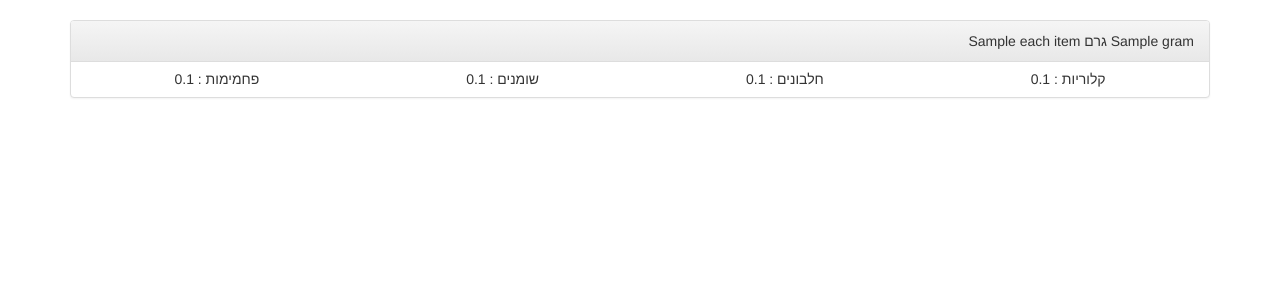
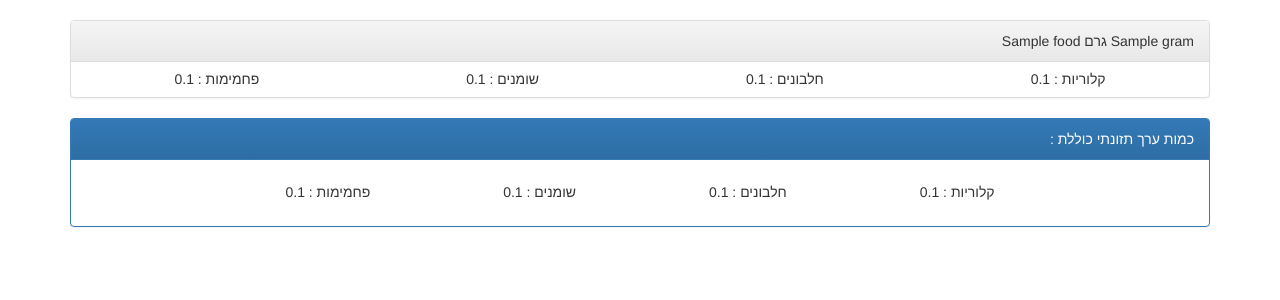
Before and after one commit to Thecink09/Calculate_Diet, a Flask app: template src/templates/list/get_list.html in a window 1280 px wide. Shown: the part 52-352 px from the top of the page. Run offline with Flask 2, Linux system fonts and the light colour scheme; the template is opened without the code that fills it: most values are stand-ins (such as "Sample title", 1, 10 or a date in 2020); some libraries are stand-ins or nearby versions.

Commit message:
added result to private diets

```diff
--- a/src/modules/diet_list/views.py
+++ b/src/modules/diet_list/views.py
@@ -57,8 +57,7 @@
 @decorators.requires_login
 def get_list(list_id):
     user_list = DietList.get_list(list_id)
-    list_of_food = Utils.get_food_list(user_list.list_of_food)
-    return render_template("list/get_list.html", diet_list=list_of_food)
+    return render_template("list/get_list.html", user_list=user_list)
 
 
 @list_blueprint.route("save", methods=["POST"])
@@ -80,8 +79,7 @@
 def edit_list(list_id):
     # give the user a page with the list items
     user_list = DietList.get_list(list_id=list_id)
-    list_of_food = Utils.get_food_list(user_list.list_of_food)
-    return render_template("list/edit_list.html", user_list=user_list, list_of_food=list_of_food)
+    return render_template("list/edit_list.html", user_list=user_list)
 
 
 @list_blueprint.route("add_to_my_list/<string:list_id>", methods=["POST", "GET"])
--- a/src/modules/food/food.py
+++ b/src/modules/food/food.py
@@ -48,7 +48,7 @@
     @classmethod
     def get_foods(cls):
         data = Database.find('food', {})
-        return [cls(**each) for each in data]
+        return [cls(**food) for food in data]
 
     @classmethod
     def get_food(cls, _id):
@@ -96,3 +96,5 @@
             "carbs": self.carbs,
             "gram": self.gram
         }
+
+    # O <-
--- a/src/templates/list/edit_list.html
+++ b/src/templates/list/edit_list.html
@@ -4,7 +4,7 @@
 <div class="container">
     <h1>ערוך את {{ user_list.title }} </h1>
     <div class="panel panel-default">
-        {% for food in list_of_food %}
+        {% for food in user_list.list_of_food %}
 
         <div class="panel-body">
             <p>
--- a/src/templates/list/get_list.html
+++ b/src/templates/list/get_list.html
@@ -2,9 +2,9 @@
 {% block content %}
 
 <div class="container">
-    {% if diet_list %}
+    {% if user_list %}
 
-        {% for each_item in diet_list %}
+        {% for each_item in user_list.list_of_food %}
                <div class="panel panel-default">
                    <div class="panel-heading">
                    {{ each_item.gram }} גרם {{ each_item.name }}
@@ -18,6 +18,18 @@
                </div>
         {% endfor %}
 
+        <div class="panel panel-primary">
+            <div class="panel-heading">
+                כמות ערך תזונתי כוללת :
+            </div>
+            <div class="panel-body result">
+                     <h5>קלוריות : {{ user_list.result.cal | round(2, 'floor') }}</h5>
+                    <h5>חלבונים : {{  user_list.result.pro | round(2, 'floor') }}</h5>
+                    <h5>שומנים : {{  user_list.result.fat | round(2, 'floor') }}</h5>
+                    <h5>פחמימות : {{  user_list.result.carbs | round(2, 'floor') }}</h5>
+            </div>
+        </div>
+
     {% endif %}
 </div>
 
```
Also changed, not shown: src/static/js/script.js (line endings or trailing spaces).
